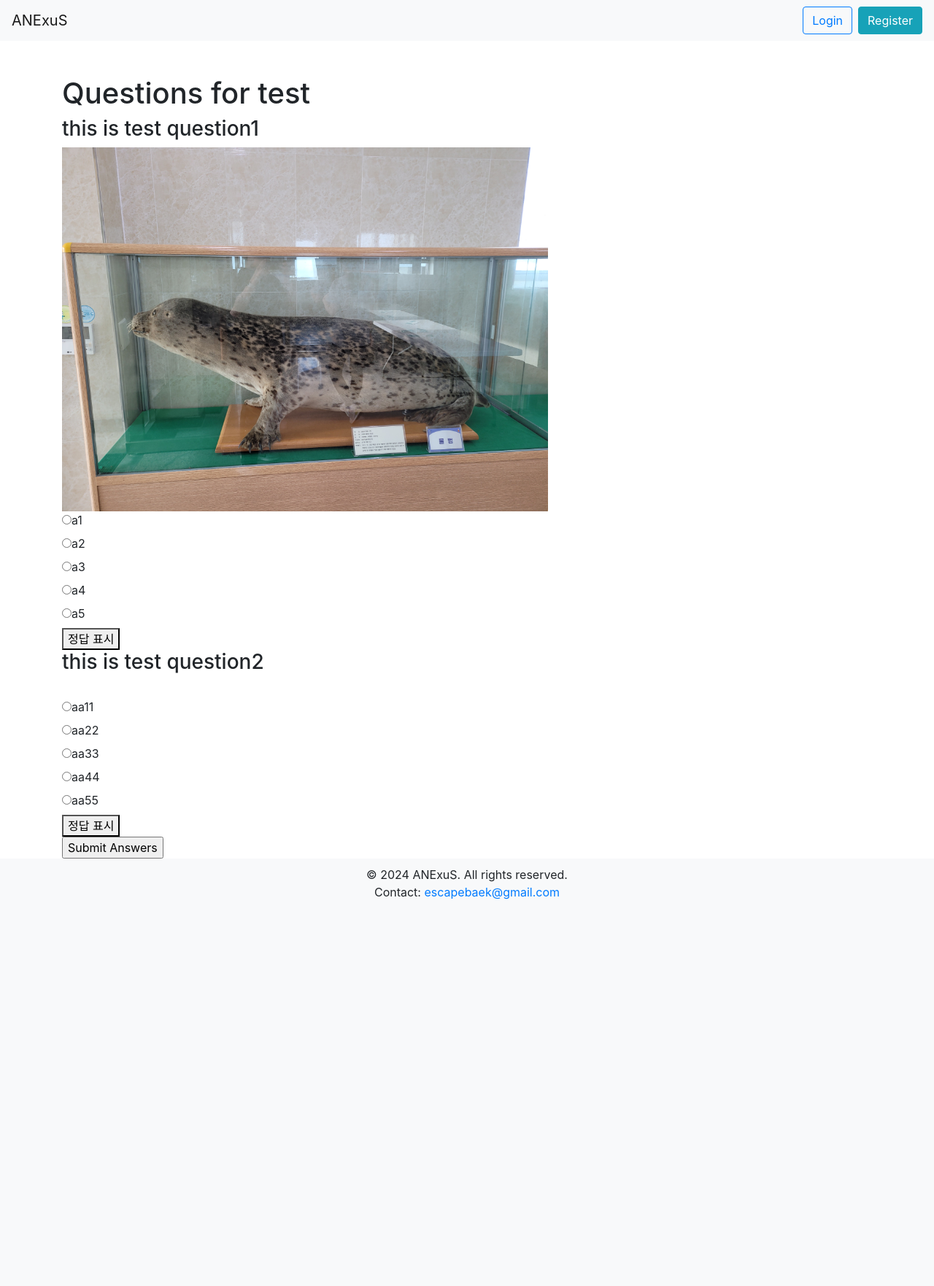
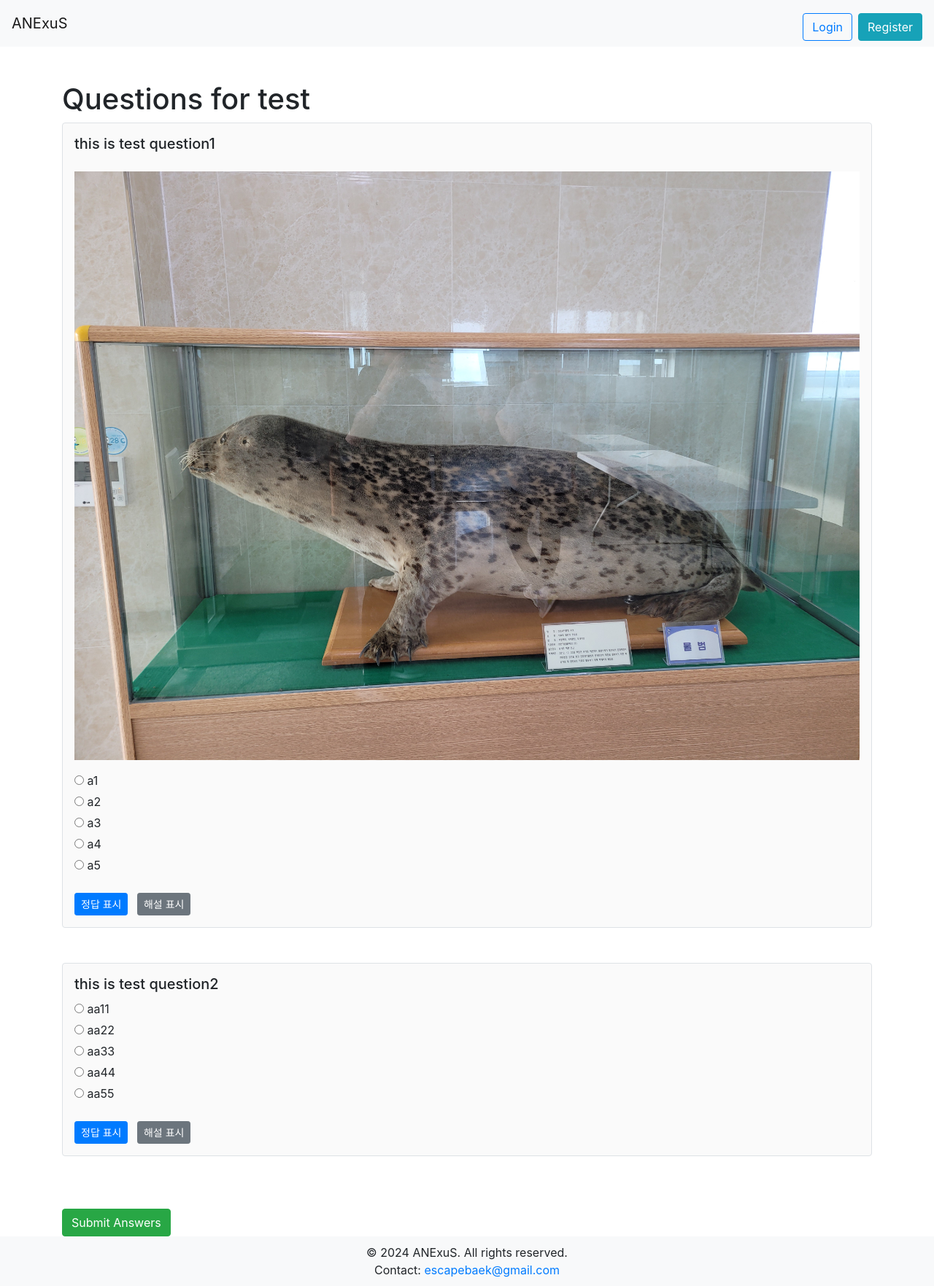
Before and after one commit to escapeBaek/ANExuS, a Django app: page /exam/1/questions/ in a window 1280 px wide. Shown: the whole page at 73% size. Before the commit the page ends 1233 px from the top, so only its background shows below. Run offline with Django 5.2, Linux system fonts and the light colour scheme; data comes from the database, SQL or seed files in the repository; both versions use the stored data as it was after the commit; some libraries are stand-ins or nearby versions.

```diff
--- a/exam/models.py
+++ b/exam/models.py
@@ -19,6 +19,8 @@ class Question(models.Model):
     option4 = models.CharField(max_length=200, default='default')
     option5 = models.CharField(max_length=200, default='default')
     correct_option = models.CharField(max_length=200, default='default')
+    comment = models.TextField(default='default')
+    comment_image = models.ImageField(upload_to='question_images/', blank=True, null=True)
 
     def __str__(self):
         return self.question_text
--- a/exam/templates/exam/question_list.html
+++ b/exam/templates/exam/question_list.html
@@ -3,73 +3,129 @@
 
 <form action="{% url 'your_submit_view_url_name' %}" method="post">
   {% csrf_token %} {% for question in questions %}
-  <div>
-    <h3>{{ question.question_text }}</h3>
+  <div class="question-block mb-5 p-3 border rounded">
+    <h3 class="question-text" style="font-size: 1.25rem">
+      {{ question.question_text }}
+    </h3>
     {% if question.image %}
     <img
       src="{{ question.image.url }}"
       alt="Question Image"
-      style="max-width: 60%; height: auto"
+      class="img-fluid my-3"
     />
-    {% endif %}<br />
-    <label
-      ><input
+    {% endif %}
+    <div class="options mb-3">
+      <label class="d-block">
+        <input
           type="radio"
           name="question_{{ question.id }}"
           value="{{ question.option1 }}"
-      />{{ question.option1 }}</label
-    ><br />
-    <label
-      ><input
+        />
+        {{ question.option1 }}
+      </label>
+      <label class="d-block">
+        <input
           type="radio"
           name="question_{{ question.id }}"
           value="{{ question.option2 }}"
-      />{{ question.option2 }}</label
-    ><br />
-    <label
-      ><input
+        />
+        {{ question.option2 }}
+      </label>
+      <label class="d-block">
+        <input
           type="radio"
           name="question_{{ question.id }}"
           value="{{ question.option3 }}"
-      />{{ question.option3 }}</label
-    ><br />
-    <label
-      ><input
+        />
+        {{ question.option3 }}
+      </label>
+      <label class="d-block">
+        <input
           type="radio"
           name="question_{{ question.id }}"
           value="{{ question.option4 }}"
-      />{{ question.option4 }}</label
-    ><br />
-    <label
-      ><input
+        />
+        {{ question.option4 }}
+      </label>
+      <label class="d-block">
+        <input
           type="radio"
           name="question_{{ question.id }}"
           value="{{ question.option5 }}"
-      />{{ question.option5 }}</label
-    ><br />
+        />
+        {{ question.option5 }}
+      </label>
+    </div>
     <button
       type="button"
+      class="btn btn-primary btn-sm mr-2"
       onclick="showAnswer('{{ question.correct_option }}', this)"
     >
       정답 표시
     </button>
+    <button
+      type="button"
+      class="btn btn-secondary btn-sm"
+      onclick="showComment('{{ question.comment|linebreaksbr }}', this)"
+    >
+      해설 표시
+    </button>
   </div>
   {% endfor %}
-  <input type="submit" value="Submit Answers" />
+  <input type="submit" value="Submit Answers" class="btn btn-success mt-4" />
 </form>
 
 <script>
   function showAnswer(answer, button) {
-    // alert를 통해 정답을 표시
-    // alert("정답은: " + answer);
+    const existingAnswerSpan = button.parentNode.querySelector(".answer-span");
 
-    // 또는 버튼 옆에 정답을 직접 표시
+    if (existingAnswerSpan) {
+      button.parentNode.removeChild(existingAnswerSpan);
+    } else {
       const answerSpan = document.createElement("span");
       answerSpan.textContent = " 정답은: " + answer;
+      answerSpan.classList.add("answer-span", "badge", "badge-success", "ml-2");
+      answerSpan.style.wordWrap = "break-word";
       button.parentNode.appendChild(answerSpan);
+    }
+  }
 
-    // 버튼 비활성화 : 지금 상태로 두면 잘 사용할 수 있음.
-    button.disabled = true;
+  function showComment(comment, button) {
+    const existingCommentSpan =
+      button.parentNode.querySelector(".comment-span");
+
+    if (existingCommentSpan) {
+      button.parentNode.removeChild(existingCommentSpan);
+    } else {
+      const commentSpan = document.createElement("span");
+      commentSpan.innerHTML = " 해설: " + comment;
+      commentSpan.classList.add("comment-span", "ml-2");
+      commentSpan.style.wordWrap = "break-word";
+      commentSpan.style.whiteSpace = "pre-wrap";
+      commentSpan.style.fontSize = "1.1rem";
+      commentSpan.style.color = "#4A4A4A";
+      commentSpan.style.backgroundColor = "#F0F0F0";
+      commentSpan.style.padding = "5px";
+      commentSpan.style.borderRadius = "5px";
+      button.parentNode.appendChild(commentSpan);
+
+    }
   }
 </script>
+
+<style>
+  .question-block {
+    background-color: #fafafa;
+  }
+  .question-text {
+    margin-bottom: 10px;
+  }
+  .options label {
+    font-size: 1rem;
+    margin-bottom: 5px;
+  }
+  .btn {
+    margin-top: 10px;
+  }
+</style>
 {% endblock %}
```
Also changed, not shown: db.sqlite3, exam/migrations/0004_question_comment.py (added), exam/migrations/0005_alter_question_comment.py (added), exam/migrations/0006_question_comment_image.py (added), media/question_images/스크린샷_4-7-2024_145513_.jpeg (added). Lines whose indentation alone changed are shown as unchanged.
